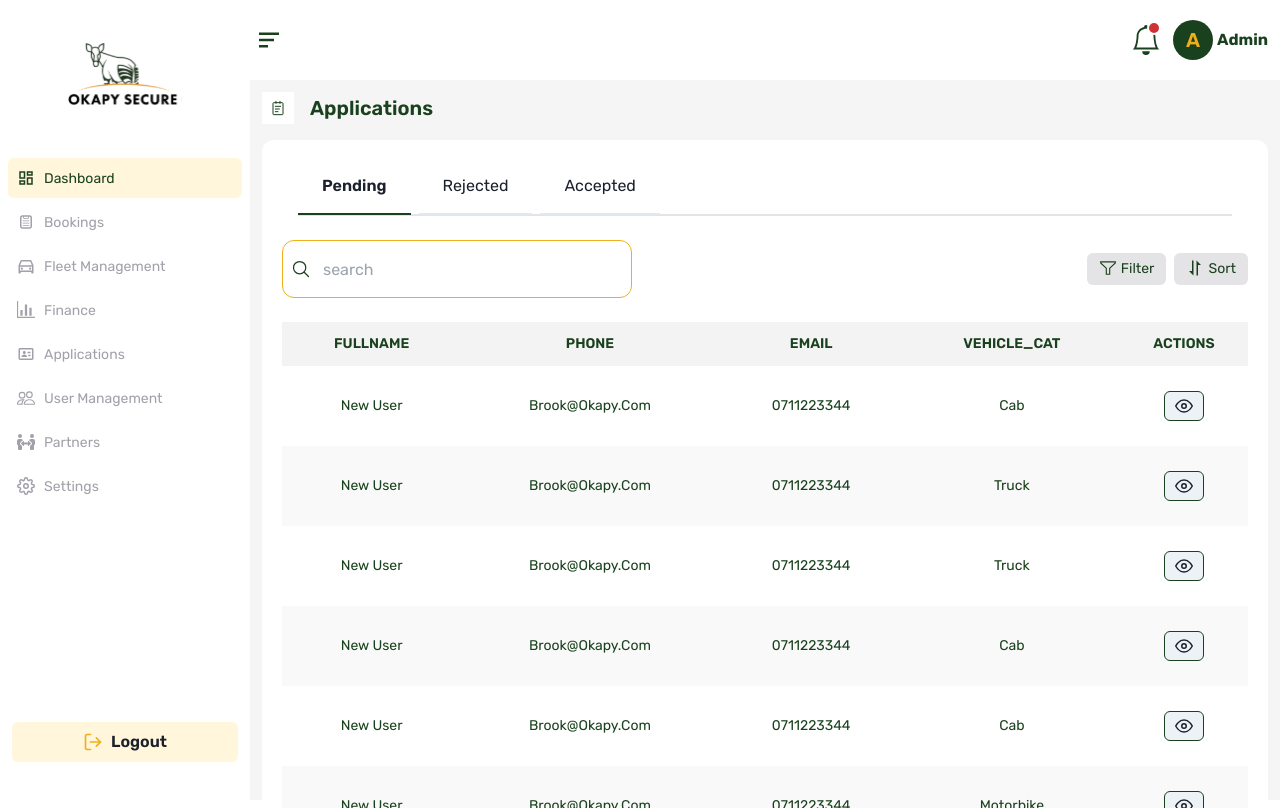
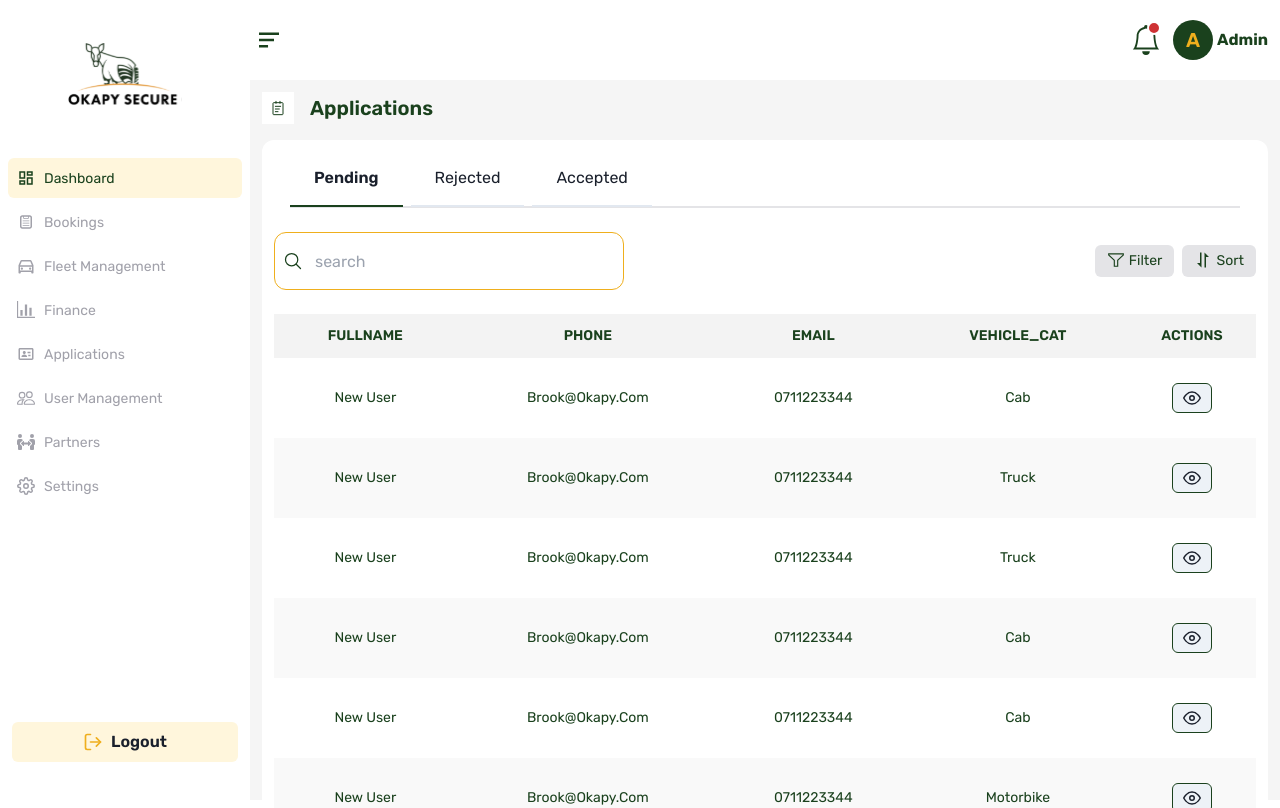
Before and after one commit to Pekstaar/pie-admin, a React (Create React App) app: page /applications in a window 1280 px wide. Built offline with nearby package versions, Linux system fonts and the light colour scheme.

Commit message:
[POLISHES]: dashboard, bookings, app, finance,fleet

```diff
--- a/src/pages/Apps.jsx
+++ b/src/pages/Apps.jsx
@@ -21,7 +21,7 @@ const Apps = () => {
     <Box p={"3"} maxH={"91%"} overflowY={"scroll"}>
       <BreadCrumb icon={<Transaction />} title={"Applications"} />
 
-      <Wrapper my={"4"} p={"5 "}>
+      <Wrapper my={"4"} p={"3  "}>
         <HStack
           gap={"2"}
           className={"border-b-2 border-zinc-200"}
```
